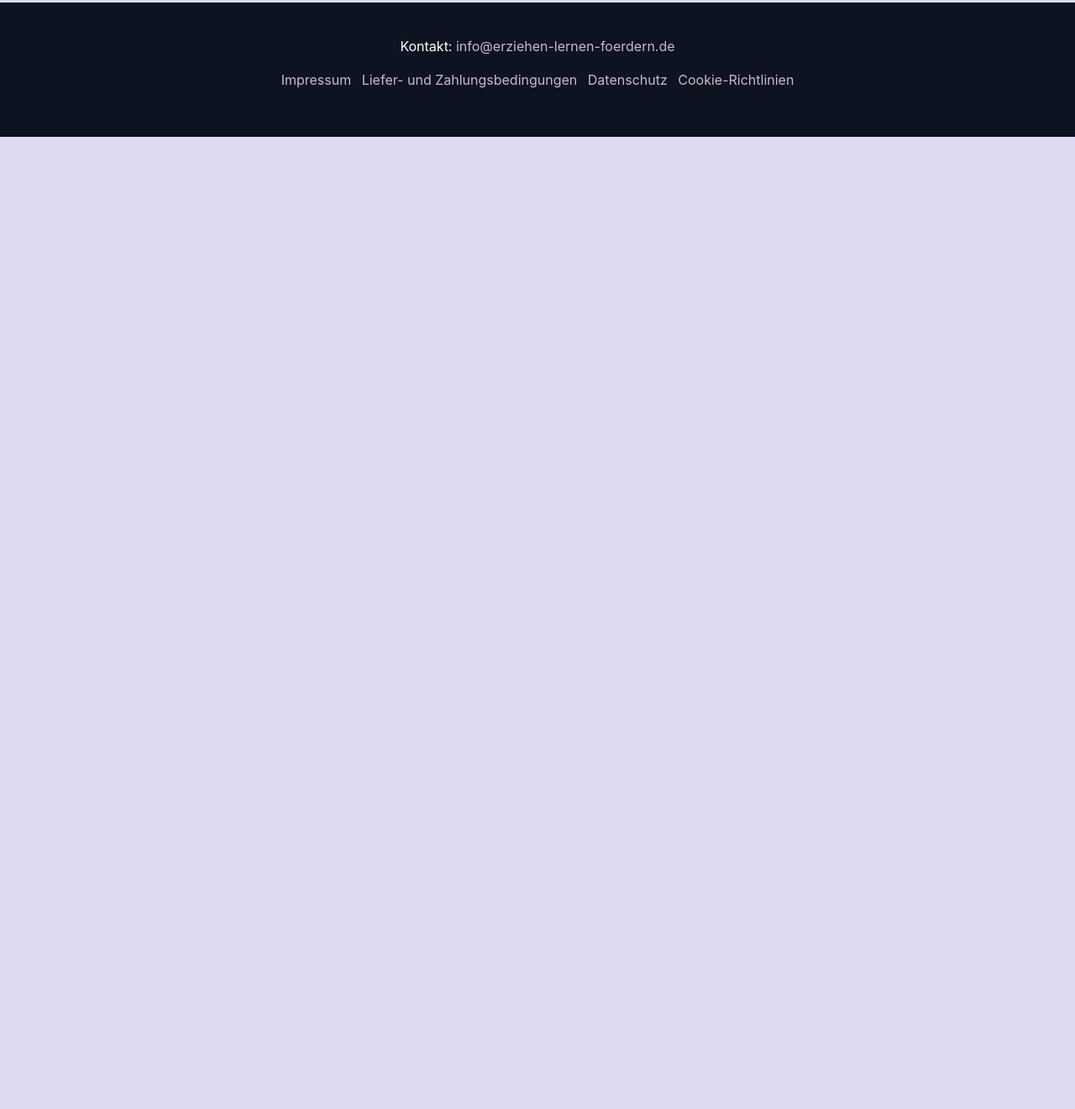
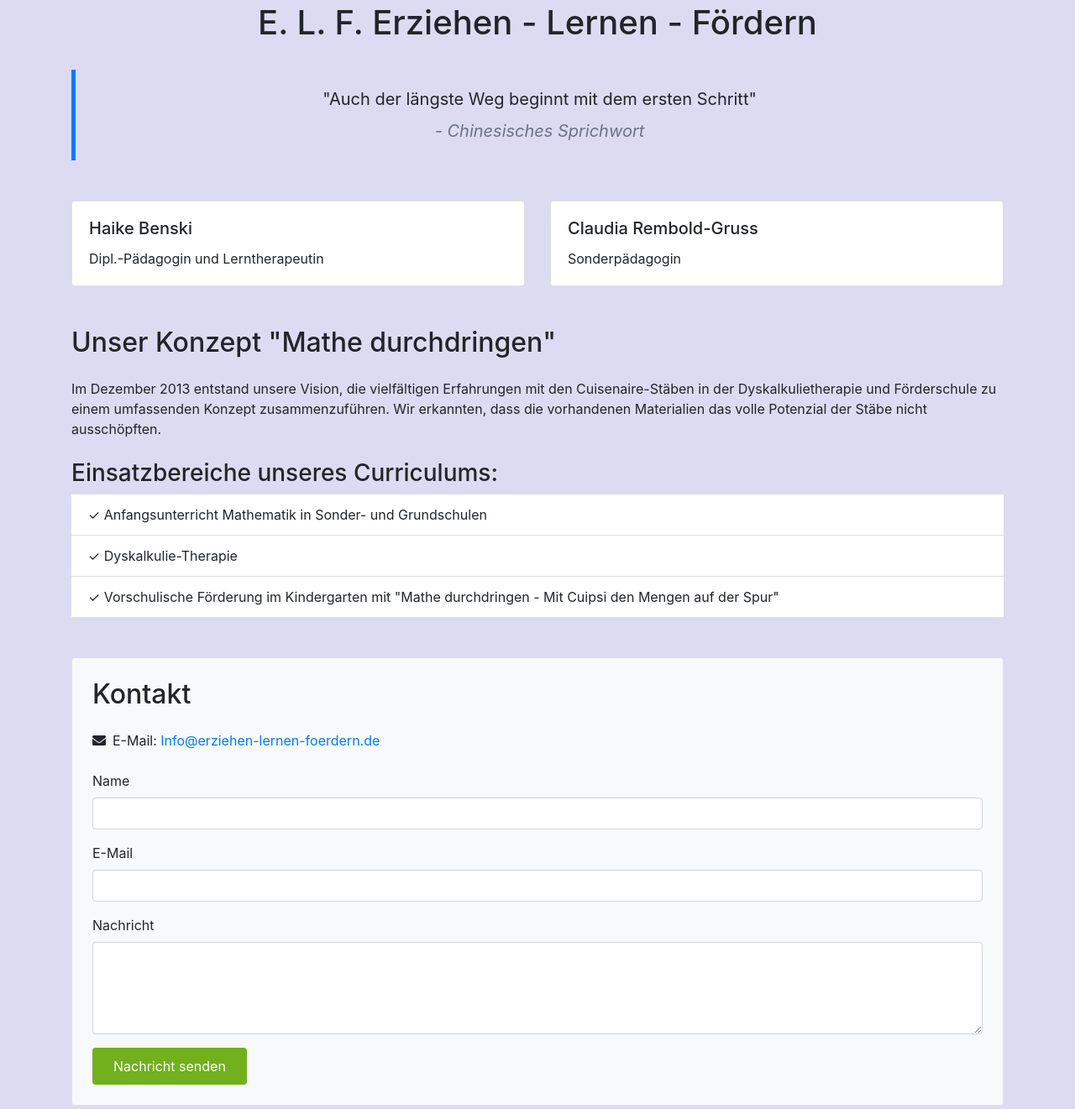
Before and after one commit to Knoxii02/web2, a plain HTML site: page Website/html/contact.html in a window 1280 px wide. Shown: the part 101-1422 px from the top of the page at 84% size. Before the commit the page ends 800 px from the top, so only its background shows below. Drawn offline with nearby package versions, Linux system fonts and the light colour scheme.

Commit message:
made contact page and css_contact

```diff
--- /dev/null
+++ b/Website/css/css_contact.css
@@ -0,0 +1,53 @@
+.navbar {
+    background-color: #f8f9fa;
+    box-shadow: 0 2px 4px rgba(0,0,0,0.1);
+}
+
+/* Contact page specific enhancements */
+.blockquote {
+    padding: 20px;
+    margin: 2rem 0;
+    border-left: 5px solid #007bff;
+}
+
+.card {
+    transition: transform 0.3s ease;
+}
+
+.card:hover {
+    transform: translateY(-5px);
+}
+
+.contact-section {
+    border: 1px solid #dee2e6;
+    border-radius: 8px;
+    padding: 2rem;
+}
+
+.list-group-item {
+    border-left: 3px solid #007bff;
+    transition: background-color 0.2s ease;
+}
+
+.list-group-item:hover {
+    background-color: #f8f9fa;
+}
+
+.btn-primary {
+    padding: 10px 25px;
+}
+
+.btn-primary:hover {
+    transform: scale(1.05);
+    transition: transform 0.2s ease;
+}
+
+footer {
+    background-color: #f8f9fa;
+    border-top: 1px solid #dee2e6;
+}
+
+.form-control:focus {
+    border-color: #007bff;
+    box-shadow: 0 0 0 0.2rem rgba(0,123,255,.25);
+}
--- a/Website/html/contact.html
+++ b/Website/html/contact.html
@@ -6,7 +6,9 @@
     <meta name="viewport" content="width=device-width, initial-scale=1.0">
     <title>Erziehen-Lernen-Fördern</title>
     <link rel="stylesheet" href="https://cdn.jsdelivr.net/npm/bootstrap@4.6.2/dist/css/bootstrap.min.css" integrity="sha384-xOolHFLEh07PJGoPkLv1IbcEPTNtaed2xpHsD9ESMhqIYd0nLMwNLD69Npy4HI+N" crossorigin="anonymous">
+    <link rel="stylesheet" href="https://cdnjs.cloudflare.com/ajax/libs/font-awesome/5.15.4/css/all.min.css">
     <link rel="stylesheet" href="../css/test.css">
+    <link rel="stylesheet" href="../css/css_contact.css">
 </head>
 
 <body>
@@ -23,6 +25,70 @@
             </div>
         </div>
     </nav>
+
+    <main class="container mt-5">
+        <h1 class="text-center mb-4">E. L. F. Erziehen - Lernen - Fördern</h1>
+
+        <blockquote class="blockquote text-center mb-5">
+            <p class="mb-0">"Auch der längste Weg beginnt mit dem ersten Schritt"</p>
+            <cite class="d-block text-muted mt-2">- Chinesisches Sprichwort</cite>
+        </blockquote>
+
+        <div class="row mb-5">
+            <div class="col-md-6">
+                <div class="card h-100">
+                    <div class="card-body">
+                        <h5 class="card-title">Haike Benski</h5>
+                        <p class="card-text">Dipl.-Pädagogin und Lerntherapeutin</p>
+                    </div>
+                </div>
+            </div>
+            <div class="col-md-6">
+                <div class="card h-100">
+                    <div class="card-body">
+                        <h5 class="card-title">Claudia Rembold-Gruss</h5>
+                        <p class="card-text">Sonderpädagogin</p>
+                    </div>
+                </div>
+            </div>
+        </div>
+
+        <div class="my-5">
+            <h2 class="mb-4">Unser Konzept "Mathe durchdringen"</h2>
+            <p>Im Dezember 2013 entstand unsere Vision, die vielfältigen Erfahrungen mit den Cuisenaire-Stäben in der Dyskalkulietherapie und Förderschule zu einem umfassenden Konzept zusammenzuführen. Wir erkannten, dass die vorhandenen Materialien das volle Potenzial der Stäbe nicht ausschöpften.</p>
+
+            <h3 class="mt-4">Einsatzbereiche unseres Curriculums:</h3>
+            <ul class="list-group list-group-flush mb-4">
+                <li class="list-group-item">✓ Anfangsunterricht Mathematik in Sonder- und Grundschulen</li>
+                <li class="list-group-item">✓ Dyskalkulie-Therapie</li>
+                <li class="list-group-item">✓ Vorschulische Förderung im Kindergarten mit "Mathe durchdringen - Mit Cuipsi den Mengen auf der Spur"</li>
+            </ul>
+        </div>
+
+        <div class="contact-section bg-light p-4 rounded mb-5">
+            <h2 class="mb-4">Kontakt</h2>
+            <div class="d-flex align-items-center mb-3">
+                <i class="fas fa-envelope mr-2"></i>
+                <span>E-Mail: <a href="mailto:Info@erziehen-lernen-foerdern.de">Info@erziehen-lernen-foerdern.de</a></span>
+            </div>
+
+            <form class="mt-4">
+                <div class="form-group">
+                    <label for="name">Name</label>
+                    <input type="text" class="form-control" id="name" required>
+                </div>
+                <div class="form-group">
+                    <label for="email">E-Mail</label>
+                    <input type="email" class="form-control" id="email" required>
+                </div>
+                <div class="form-group">
+                    <label for="message">Nachricht</label>
+                    <textarea class="form-control" id="message" rows="4" required></textarea>
+                </div>
+                <button type="submit" class="btn btn-primary">Nachricht senden</button>
+            </form>
+        </div>
+    </main>
 
     <footer class="text-center text-lg-start mt-5">
         <div class="container p-4">
```
